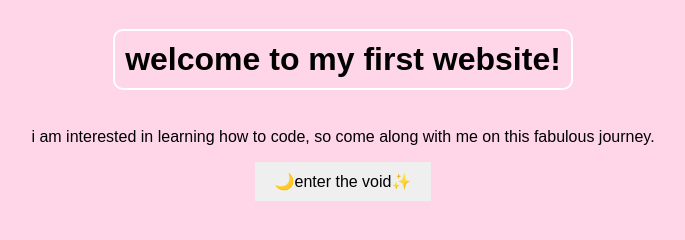
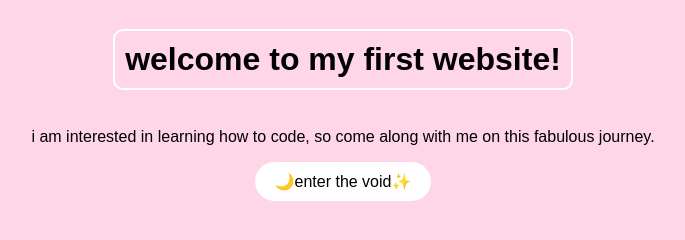
Before and after one commit to kford19-hue/beginner-coding-project-1, a plain HTML site: page index.html in a window 1280 px wide. Shown: the whole page, without its empty margins (297-982 px from the left). Drawn offline with Linux system fonts and the light colour scheme.

Commit message:
Update style.css

```diff
--- a/style.css
+++ b/style.css
@@ -13,11 +13,11 @@ h1 {
 }
 
 button {
-  background color: white;
+  background-color: white;
   color: black;
   border: none;
   padding: 10px 20px;
-  border radius: 20px;
+  border-radius: 20px;
   cursor: pointer;
   font-size: 16px;
 }
```
